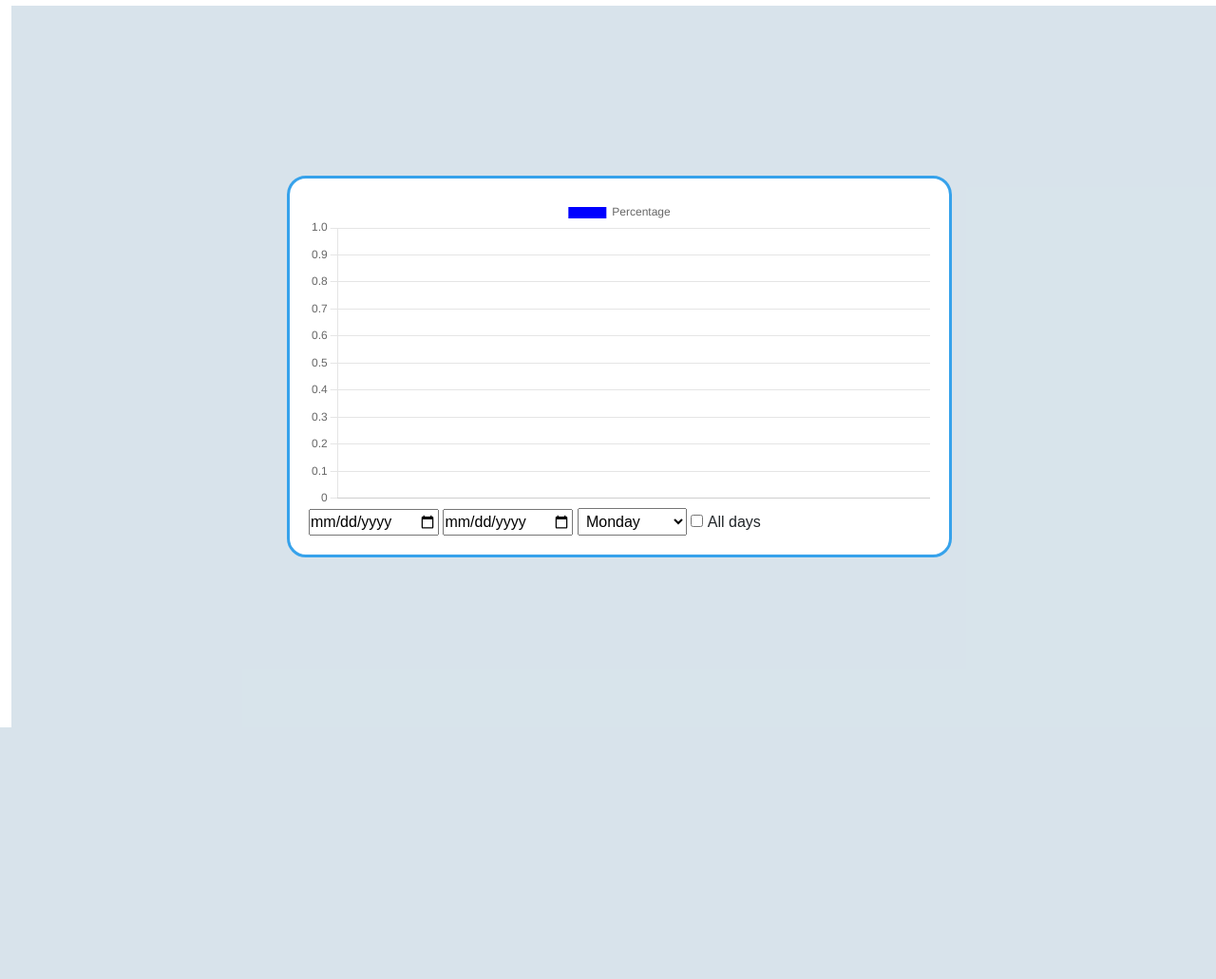
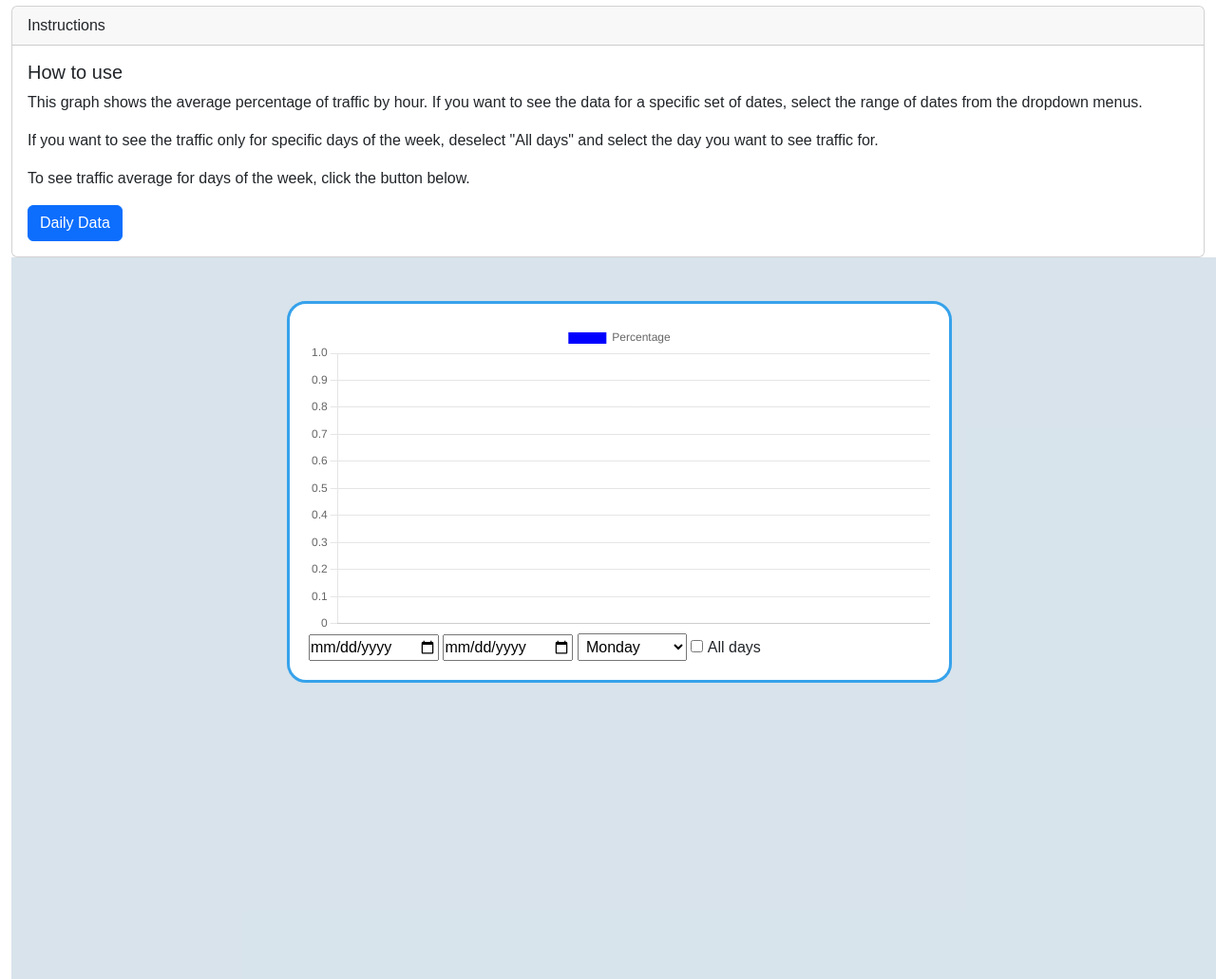
Before and after one commit to PoDuck/pi_chime, a Django app: template tracking/templates/tracking/hour_tracking_view.html in a window 1280 px wide. Shown: the part 58-1089 px from the top of the page at 95% size. Before the commit the page ends 824 px from the top, so only its background shows below. Run offline with Django 5.2, Linux system fonts and the light colour scheme; the template is opened without the code that fills it, so the values that code supplies are empty; some libraries are stand-ins or nearby versions.

Commit message:
Added instructions, and made a few more tweaks to graphs.

```diff
--- a/tracking/templates/tracking/hour_tracking_view.html
+++ b/tracking/templates/tracking/hour_tracking_view.html
@@ -25,6 +25,7 @@
             border-radius: 20px;
             border: solid 3px rgba(54, 162, 235, 1);
             background: white;
+            margin-bottom: calc(100vh / 3)
         }
 
         select {
@@ -33,14 +34,26 @@
     </style>
 {% endblock custom_css %}
 {% block content %}
+    <div class="card">
+        <div class="card-header">
+            Instructions
+        </div>
+        <div class="card-body">
+            <h5 class="card-title">How to use</h5>
+            <p class="card-text">This graph shows the average percentage of traffic by hour.  If you want to see the data for a specific set of dates, select the range of dates from the dropdown menus.</p>
+            <p class="card-text">If you want to see the traffic only for specific days of the week, deselect "All days" and select the day you want to see traffic for.</p>
+            <p class="card-text">To see traffic average for days of the week, click the button below.</p>
+            <a href="{% url 'day_tracking' %}" class="btn btn-primary">Daily Data</a>
+        </div>
+    </div>
     <div class="chartCard">
         <div class="chartBox">
             <canvas id="tracking-chart"></canvas>
             {#No filters on dates, because they are using the text from the URL#}
             <input onchange="updateChart()" type="date" id="start_date" min="{{ min_date|date:"Y-m-d" }}"
-                   max="{{ max_date|date:"Y-m-d" }}" value="{{ start_date }}">
+                   max="{{ max_date|date:"Y-m-d" }}" value="{% if start_date %}{{ start_date }}{% else %}{{ min_date|date:"Y-m-d" }}{% endif %}">
             <input onchange="updateChart()" type="date" id="end_date" min="{{ min_date|date:"Y-m-d" }}"
-                   max="{{ max_date|date:"Y-m-d" }}" value="{{ end_date }}">
+                   max="{{ max_date|date:"Y-m-d" }}" value="{% if end_date %}{{ end_date }}{% else %}{{ max_date|date:"Y-m-d" }}{% endif %}">
             <select id="dow" onchange="updateChart()" name="dow">
                 <option value="0"{% if pk == 0 %} selected{% endif %}>Monday</option>
                 <option value="1"{% if pk == 1 %} selected{% endif %}>Tuesday</option>
@@ -50,7 +63,7 @@
                 <option value="5"{% if pk == 5 %} selected{% endif %}>Saturday</option>
                 <option value="6"{% if pk == 6 %} selected{% endif %}>Sunday</option>
             </select>
-            <input type="checkbox" id="all_days" onchange="updateChart()">
+            <input type="checkbox" id="all_days" onchange="updateChart()"{% if all_days %} checked{% endif %}>
             <label for="all_days">All days</label>
         </div>
     </div>
--- a/tracking/urls.py
+++ b/tracking/urls.py
@@ -4,6 +4,7 @@ from . import views
 urlpatterns = [
     path('', views.DayTrackingView.as_view(), name='day_tracking'),
     path('<int:pk>/<str:start_date>/<str:end_date>/', views.HourTrackingView.as_view(), name='hour_tracking'),
+    path('data/', views.HourTrackingViewAllDays.as_view(), name='all_days_hourly'),
     path('data/<str:start_date>/<str:end_date>/', views.DayTrackingDataView.as_view(), name='data'),
     path('data/<int:pk>/<str:start_date>/<str:end_date>/<str:all_days>/', views.HourTrackingDataView.as_view(), name='hour_data'),
 ]
```
Also changed, not shown: tracking/templates/tracking/tracking_view.html (+12 -0 lines), tracking/views.py (+7 -0 lines).
